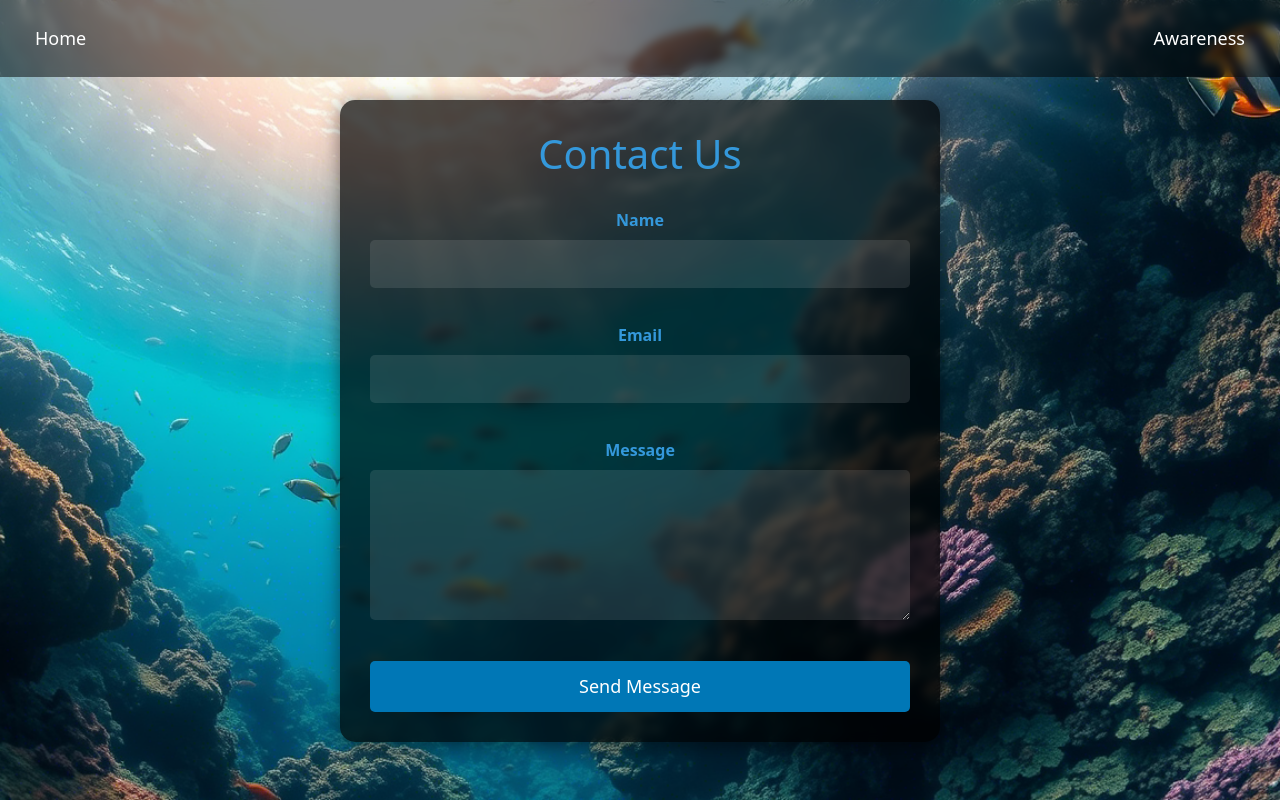
After one commit to Jain2975/wpl-mini-project, a PHP site: page /Pages/contact.php in a window 1280 px wide. The commit adds this page. Run offline with PHP 8.4, Linux system fonts and the light colour scheme.

Commit message:
Final changes and contact us readded

```diff
--- a/Pages/admin_dashboard.php
+++ b/Pages/admin_dashboard.php
@@ -110,6 +110,7 @@ session_start();
         <a href="./admin_modify.php">Modify</a>
         <a href="./Gallery/gallery.php">Gallery</a>
         <a href="./awareness.php">Awareness</a>
+        <a href="./contact.php">Contact</a>
     </div>
 
     <section class="home-content">
--- a/Pages/awareness.php
+++ b/Pages/awareness.php
@@ -187,6 +187,7 @@
 <body>
     <div class="nav">
         <a href="../index.php">Home</a>
+        <a href="contact.php">Contact</a>
     </div>
 
     <div class="content">
--- /dev/null
+++ b/Pages/contact.php
@@ -0,0 +1,123 @@
+<!DOCTYPE html>
+<html lang="en">
+<head>
+    <meta charset="UTF-8">
+    <meta name="viewport" content="width=device-width, initial-scale=1.0">
+    <title>Contact Us - Life Below Water</title>
+    <link rel="stylesheet" href="../styles.css"/>
+    <link href="https://cdn.jsdelivr.net/npm/bootstrap@5.3.3/dist/css/bootstrap.min.css" rel="stylesheet">
+    <style>
+        body {
+            background: url('../images/background.png') no-repeat center center fixed;
+            background-size: cover;
+            color: white;
+            display: flex;
+            flex-direction: column;
+            align-items: center;
+            min-height: 100vh;
+            margin: 0;
+            padding: 0;
+        }
+        .nav {
+            width: 100%;
+            position: fixed;
+            top: 0;
+            left: 0;
+            display: flex;
+            justify-content: space-between;
+            align-items: center;
+            padding: 15px;
+            background: rgba(0, 0, 0, 0.5);
+            backdrop-filter: blur(5px);
+            z-index: 1000;
+        }
+        .nav a {
+            font-size: 18px;
+            text-decoration: none;
+            color: white;
+            padding: 10px 20px;
+            transition: 0.3s;
+        }
+        .nav a:hover {
+            background-color: rgba(255, 255, 255, 0.2);
+            border-radius: 5px;
+        }
+        .contact-container {
+            width: 90%;
+            max-width: 600px;
+            margin-top: 100px;
+            padding: 30px;
+            background: rgba(0, 0, 0, 0.7);
+            border-radius: 15px;
+            backdrop-filter: blur(5px);
+            box-shadow: 0px 4px 20px rgba(0, 0, 0, 0.5);
+        }
+        .contact-container h1 {
+            color: #3498db;
+            text-align: center;
+            margin-bottom: 30px;
+        }
+        .form-group {
+            margin-bottom: 20px;
+        }
+        .form-group label {
+            display: block;
+            margin-bottom: 8px;
+            color: #3498db;
+        }
+        .form-group input,
+        .form-group textarea {
+            width: 100%;
+            padding: 12px;
+            border: none;
+            border-radius: 5px;
+            background: rgba(255, 255, 255, 0.1);
+            color: white;
+            font-size: 16px;
+        }
+        .form-group textarea {
+            height: 150px;
+            resize: vertical;
+        }
+        .submit-btn {
+            width: 100%;
+            padding: 12px;
+            background: #3498db;
+            color: white;
+            border: none;
+            border-radius: 5px;
+            font-size: 18px;
+            cursor: pointer;
+            transition: background 0.3s;
+        }
+        .submit-btn:hover {
+            background: #2980b9;
+        }
+    </style>
+</head>
+<body>
+    <div class="nav">
+        <a href="../index.php">Home</a>
+        <a href="awareness.php">Awareness</a>
+    </div>
+
+    <div class="contact-container">
+        <h1>Contact Us</h1>
+        <form action="process_contact.php" method="POST">
+            <div class="form-group">
+                <label for="name">Name</label>
+                <input type="text" id="name" name="name" required>
+            </div>
+            <div class="form-group">
+                <label for="email">Email</label>
+                <input type="email" id="email" name="email" required>
+            </div>
+            <div class="form-group">
+                <label for="message">Message</label>
+                <textarea id="message" name="message" required></textarea>
+            </div>
+            <button type="submit" class="submit-btn">Send Message</button>
+        </form>
+    </div>
+</body>
+</html>
--- a/Pages/donate.php
+++ b/Pages/donate.php
@@ -120,6 +120,7 @@
     <div class="nav">
         <a href="../index.php">Home</a>
         <a href="../Pages/awareness.php">Awareness</a>
+        <a href="../Pages/contact.php">Contact</a>
     </div>
 
     <div class="content">
--- a/Pages/ocean-map.php
+++ b/Pages/ocean-map.php
@@ -123,6 +123,7 @@
 <body>
     <div class="nav">
         <a href="../index.php">Home</a>
+        <a href="../Pages/contact.php">Contact</a>
     </div>
 
     <div class="map-container">
--- a/index.php
+++ b/index.php
@@ -109,6 +109,7 @@ session_start();
         <?php endif; ?>
         <a href="./Pages/Gallery/gallery.php">Gallery</a>
         <a href="./Pages/awareness.php">Awareness</a>
+        <a href="./Pages/contact.php">Contact</a>
     </div>
 
     <section class="home-content">
```
